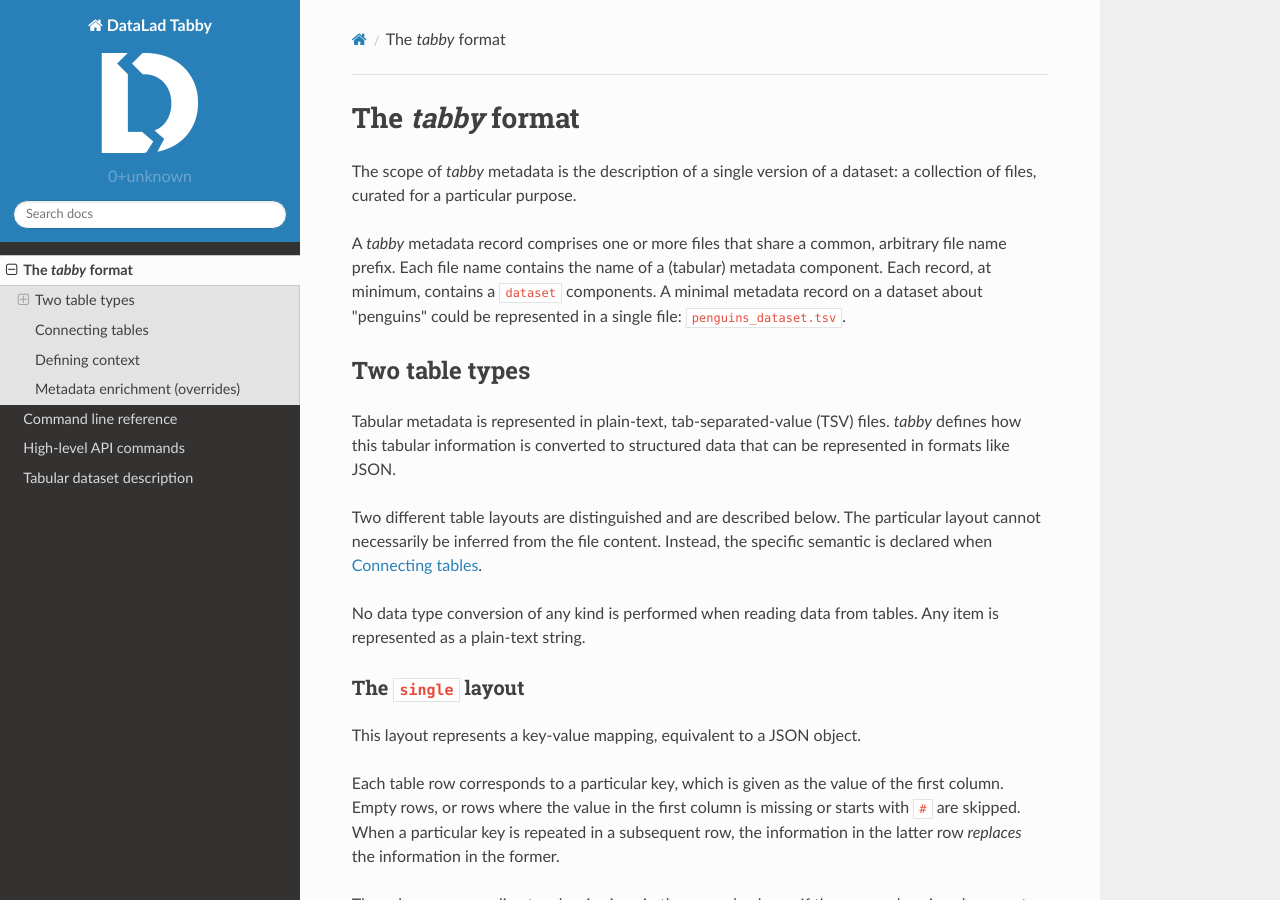
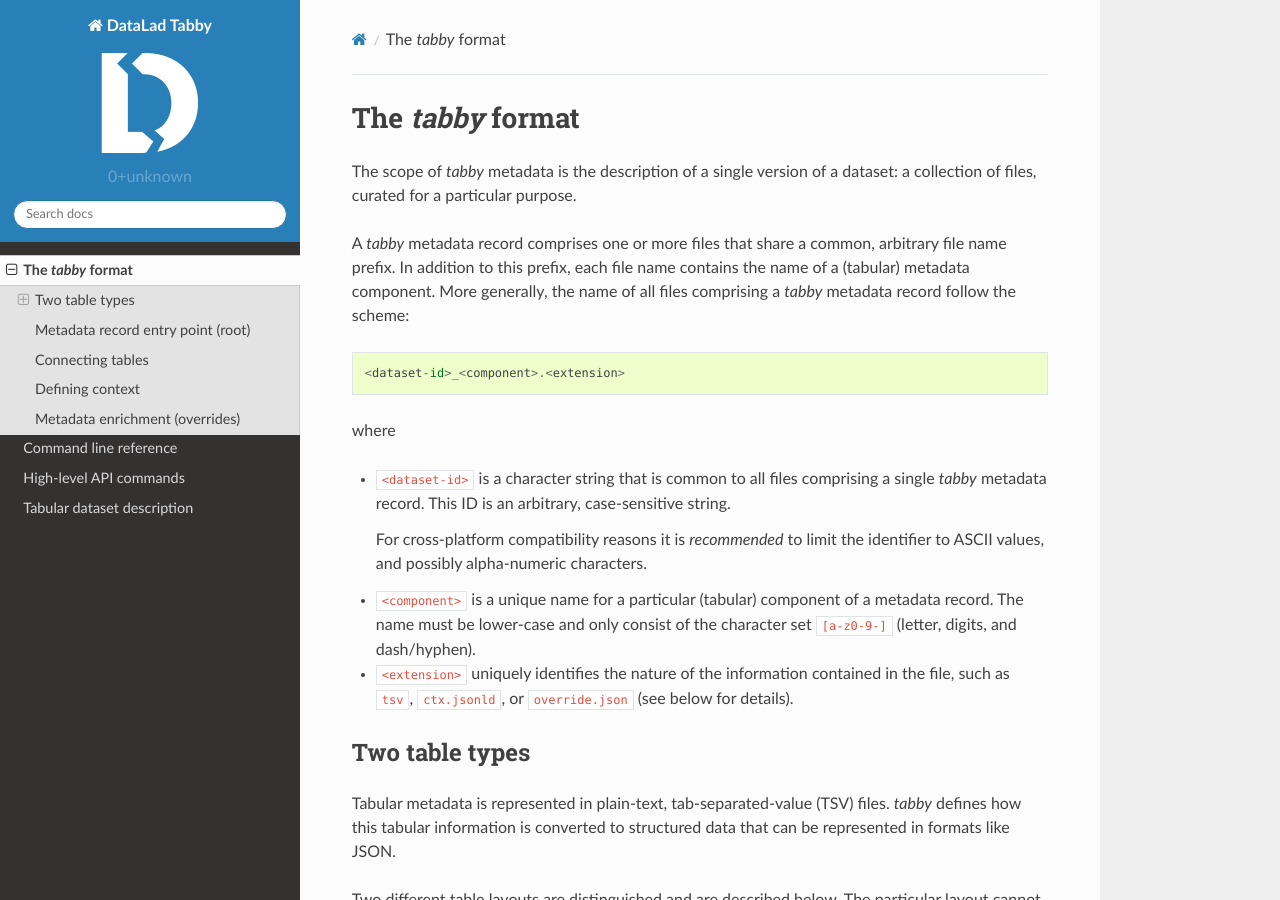
Before and after one commit to psychoinformatics-de/datalad-tabby, a Sphinx documentation site: the page built from docs/source/specification.rst, in a window 1280 px wide and 900 px high. Built offline with Sphinx 7.4.7 and the Read the Docs theme 2.0.0, drawn with Linux system fonts in a browser that asks for light colours; pages that are not in the unit, such as notebooks, are missing from menus; some of the changed text lies outside the part shown.

Commit message:
Enhance spec with file naming info
Closes #16

```diff
--- a/docs/source/specification.rst
+++ b/docs/source/specification.rst
@@ -5,10 +5,28 @@
 dataset: a collection of files, curated for a particular purpose.
 
 A `tabby` metadata record comprises one or more files that share a common,
-arbitrary file name prefix. Each file name contains the name of a (tabular)
-metadata component. Each record, at minimum, contains a ``dataset``
-components. A minimal metadata record on a dataset about "penguins" could
-be represented in a single file: ``penguins_dataset.tsv``.
+arbitrary file name prefix. In addition to this prefix, each file name contains
+the name of a (tabular) metadata component. More generally, the name of all files
+comprising a `tabby` metadata record follow the scheme::
+
+    <dataset-id>_<component>.<extension>
+
+where
+
+- ``<dataset-id>`` is a character string that is common to all files comprising
+  a single `tabby` metadata record. This ID is an arbitrary, case-sensitive
+  string.
+
+  For cross-platform compatibility reasons it is *recommended* to limit
+  the identifier to ASCII values, and possibly alpha-numeric characters.
+
+- ``<component>`` is a unique name for a particular (tabular) component of a
+  metadata record. The name must be lower-case and only consist of the character
+  set ``[a-z0-9-]`` (letter, digits, and dash/hyphen).
+
+- ``<extension>`` uniquely identifies the nature of the information contained
+  in the file, such as ``tsv``, ``ctx.jsonld``, or ``override.json`` (see below
+  for details).
 
 
 Two table types
@@ -73,6 +91,18 @@
 assigning the only items directly as the value.
 
 
+Metadata record entry point (root)
+==================================
+
+Each `tabby` metadata record comprises, at minimum, one tabular (TSV) component
+in ``single`` layout. A system using `tabby` records should establish a
+convention to identify this root record via a particular name, such as
+``dataset``.
+
+A minimal metadata record on a dataset about "penguins" can be represented in a
+single file, such as ``penguins_dataset.tsv``.
+
+
 Connecting tables
 =================
 
@@ -106,7 +136,7 @@
 like ``license`` for keys and equally simple values like ``1.5`` for values.
 While this simplicity is useful for assembling a metadata record (possibly
 manually), it is insufficient for yielding precise, machine-readable records
-with comprehensively defined semantics. For that each and every term, like
+with comprehensively defined semantics. For that, each and every term, like
 ``license``, must have a proper definition, and quantitative values, like
 ``1.5``, must come with information on the underlying concepts and possibly
 associated units.
```
